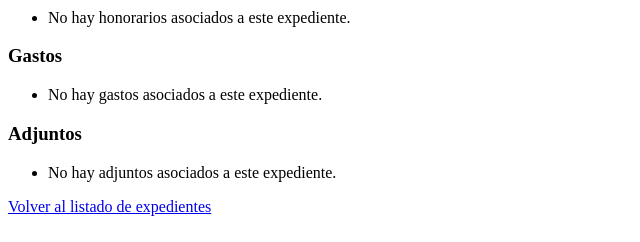
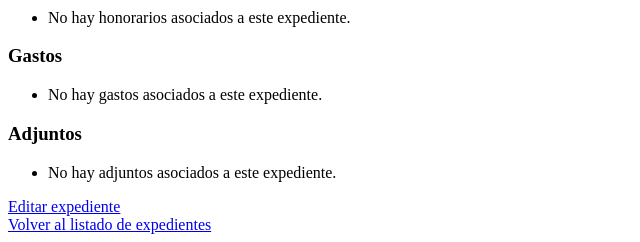
Before and after one commit to joaquintomasrana/gestion-juridica-web, a Django app: template templates/expedientes/expediente_detail.html in a window 1280 px wide. Shown: the part 619-861 px from the top of the page, without its empty margins (0-640 px from the left). Before the commit the page ends 835 px from the top, so only its background shows below. Run offline with Django 5.2, Linux system fonts and the light colour scheme; the template is opened without the code that fills it, so the values that code supplies are empty.

Commit message:
Agregar link para editar en el detalle del expediente

```diff
--- a/templates/expedientes/expediente_detail.html
+++ b/templates/expedientes/expediente_detail.html
@@ -88,6 +88,10 @@
     </div>
 
     <div>
+        <a href="{% url 'expedientes:editar' expediente.pk %}">Editar expediente</a>
+    </div>
+
+    <div>
         <a href="{% url 'expedientes:lista' %}">Volver al listado de expedientes</a>
     </div>
 
```
